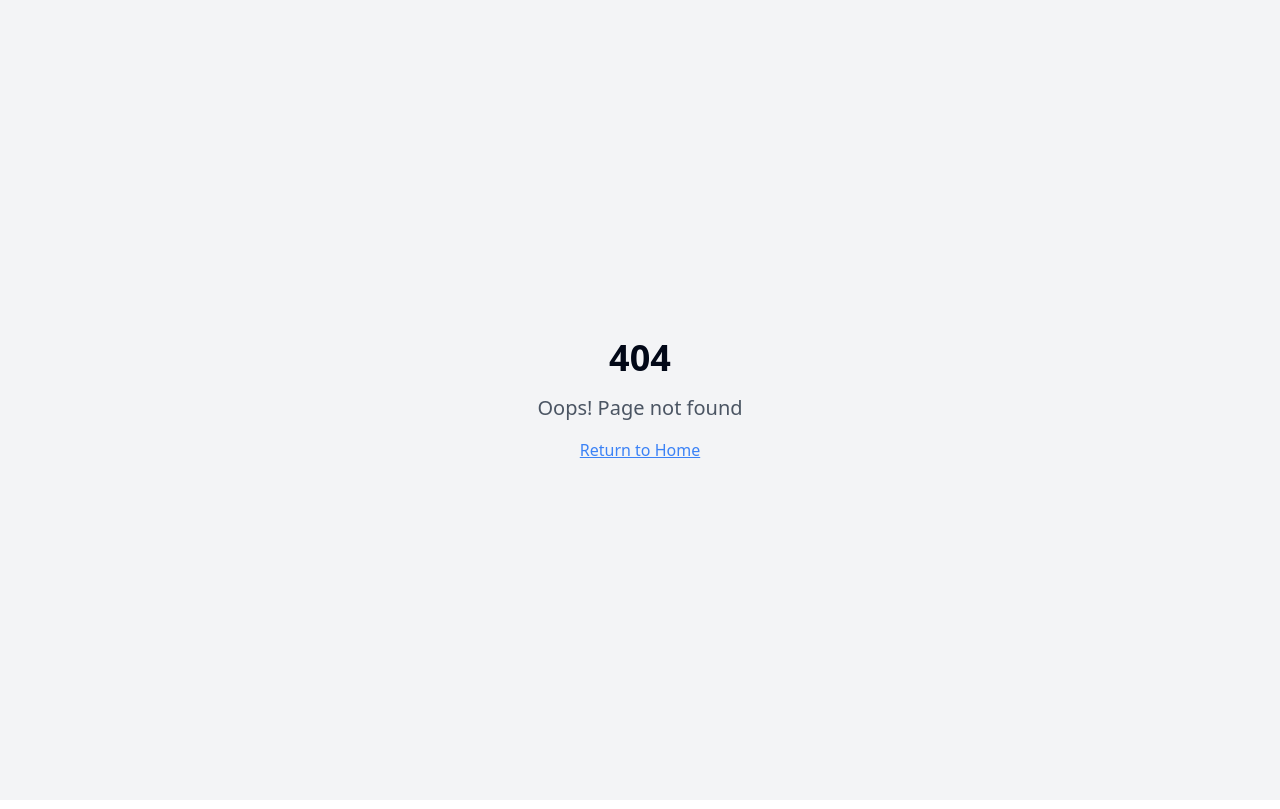
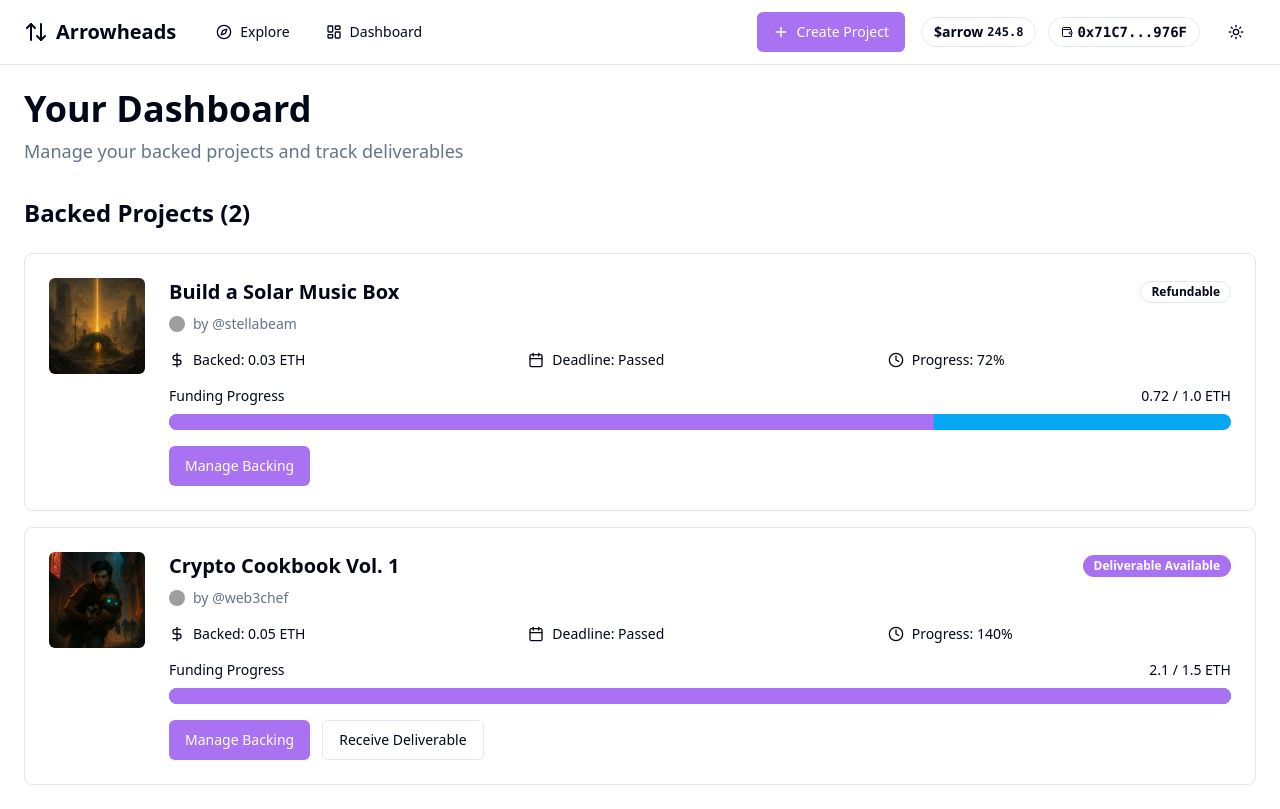
Before and after one commit to Variable-Art/arrowheads-timer, a React (Vite) app: page /dashboard in a window 1280 px wide. Before the commit this address had no page. Built offline with nearby package versions, Linux system fonts and the light colour scheme; grey boxes are pictures that could not be loaded.

Commit message:
Fix: Button navigation issues
The commit addresses reported issues where the "Dashboard", "Receive Deliverable", and "View Project" buttons were not functioning correctly.

```diff
--- a/src/App.tsx
+++ b/src/App.tsx
@@ -6,6 +6,7 @@ import { TooltipProvider } from "@/components/ui/tooltip";
 import { QueryClient, QueryClientProvider } from "@tanstack/react-query";
 import { BrowserRouter, Routes, Route } from "react-router-dom";
 import Index from "./pages/Index";
+import Dashboard from "./pages/Dashboard";
 import NotFound from "./pages/NotFound";
 
 const queryClient = new QueryClient();
@@ -18,6 +19,7 @@ const App = () => (
       <BrowserRouter>
         <Routes>
           <Route path="/" element={<Index />} />
+          <Route path="/dashboard" element={<Dashboard />} />
           {/* ADD ALL CUSTOM ROUTES ABOVE THE CATCH-ALL "*" ROUTE */}
           <Route path="*" element={<NotFound />} />
         </Routes>
--- a/src/components/Header.tsx
+++ b/src/components/Header.tsx
@@ -4,6 +4,7 @@ import { Button } from '@/components/ui/button';
 import { Badge } from '@/components/ui/badge';
 import { Wallet, Plus, ArrowUpDown, Compass, LayoutDashboard } from 'lucide-react';
 import { ThemeToggle } from './ThemeToggle';
+import { useNavigate } from 'react-router-dom';
 
 interface HeaderProps {
   walletAddress: string;
@@ -12,25 +13,35 @@ interface HeaderProps {
 }
 
 const Header = ({ walletAddress, arrowBalance, onCreateProject }: HeaderProps) => {
+  const navigate = useNavigate();
+
   const truncateAddress = (address: string) => {
     return `${address.slice(0, 6)}...${address.slice(-4)}`;
+  };
+
+  const handleDashboard = () => {
+    navigate('/dashboard');
+  };
+
+  const handleExplore = () => {
+    navigate('/');
   };
 
   return (
     <header className="border-b bg-background/95 backdrop-blur supports-[backdrop-filter]:bg-background/60 sticky top-0 z-50">
       <div className="container max-w-7xl mx-auto flex h-16 items-center justify-between px-6">
         <div className="flex items-center space-x-6">
-          <div className="flex items-center space-x-2">
+          <div className="flex items-center space-x-2 cursor-pointer" onClick={handleExplore}>
             <ArrowUpDown className="h-6 w-6" />
             <span className="font-bold text-xl">Arrowheads</span>
           </div>
 
           <nav className="hidden md:flex items-center space-x-1">
-            <Button variant="ghost" className="gap-2">
+            <Button variant="ghost" className="gap-2" onClick={handleExplore}>
               <Compass className="h-4 w-4" />
               Explore
             </Button>
-            <Button variant="ghost" className="gap-2">
+            <Button variant="ghost" className="gap-2" onClick={handleDashboard}>
               <LayoutDashboard className="h-4 w-4" />
               Dashboard
             </Button>
--- /dev/null
+++ b/src/pages/Dashboard.tsx
@@ -0,0 +1,198 @@
+
+import React, { useState } from 'react';
+import Header from '@/components/Header';
+import ProjectActionsModal from '@/components/ProjectActionsModal';
+import { Button } from '@/components/ui/button';
+import { Badge } from '@/components/ui/badge';
+import { Progress } from '@/components/ui/progress';
+import { Calendar, Clock, DollarSign } from 'lucide-react';
+
+// Sample backed projects data
+const backedProjects = [
+  {
+    id: '1',
+    title: 'Build a Solar Music Box',
+    creator: {
+      name: '@stellabeam',
+      avatar: '/lovable-uploads/f405cf6d-7332-4b46-b1a3-e3aa781f5aa1.png'
+    },
+    image: '/lovable-uploads/70a0a04f-7986-4605-8852-902d239bafc3.png',
+    deliveryDate: '2025-02-28',
+    amountBacked: '0.03',
+    totalRaised: '0.72',
+    threshold: '1.0',
+    thresholdMet: false,
+    status: 'refundable' as const,
+    hasDeliverable: false
+  },
+  {
+    id: '2',
+    title: 'Crypto Cookbook Vol. 1',
+    creator: {
+      name: '@web3chef',
+      avatar: '/lovable-uploads/df0a3d71-8a2f-4a46-9ee5-81628460b3e5.png'
+    },
+    image: '/lovable-uploads/d6392a33-25c4-4ee2-a4ce-95adbbbeec3f.png',
+    deliveryDate: '2025-03-15',
+    amountBacked: '0.05',
+    totalRaised: '2.1',
+    threshold: '1.5',
+    thresholdMet: true,
+    status: 'delivered' as const,
+    hasDeliverable: true
+  }
+];
+
+const Dashboard = () => {
+  const [selectedProject, setSelectedProject] = useState<typeof backedProjects[0] | null>(null);
+  const [actionsModalOpen, setActionsModalOpen] = useState(false);
+
+  // Demo wallet details
+  const walletAddress = '0x71C7656EC7ab88b098defB751B7401B5f6d8976F';
+  const arrowBalance = '245.8';
+
+  const handleCreateProject = () => {
+    console.log('Create project clicked');
+  };
+
+  const handleProjectActions = (project: typeof backedProjects[0]) => {
+    setSelectedProject(project);
+    setActionsModalOpen(true);
+  };
+
+  const handleGiveFullAmount = (projectId: string) => {
+    console.log('Give full amount to project:', projectId);
+    setActionsModalOpen(false);
+  };
+
+  const handleReceiveDeliverable = (projectId: string) => {
+    console.log('Receive deliverable for project:', projectId);
+    setActionsModalOpen(false);
+  };
+
+  const handleRequestPartialRefund = (projectId: string) => {
+    console.log('Request partial refund for project:', projectId);
+    setActionsModalOpen(false);
+  };
+
+  return (
+    <div className="min-h-screen bg-background flex flex-col">
+      <Header
+        walletAddress={walletAddress}
+        arrowBalance={arrowBalance}
+        onCreateProject={handleCreateProject}
+      />
+
+      <main className="flex-1 container max-w-7xl mx-auto p-6">
+        <div className="mb-8">
+          <h1 className="text-4xl font-bold mb-2">Your Dashboard</h1>
+          <p className="text-muted-foreground text-lg">
+            Manage your backed projects and track deliverables
+          </p>
+        </div>
+
+        <div className="mb-6">
+          <h2 className="text-2xl font-bold mb-4">Backed Projects ({backedProjects.length})</h2>
+        </div>
+
+        <div className="space-y-4">
+          {backedProjects.map(project => {
+            const daysLeft = Math.ceil((new Date(project.deliveryDate).getTime() - new Date().getTime()) / (1000 * 60 * 60 * 24));
+            const thresholdPercent = Math.round((parseFloat(project.totalRaised) / parseFloat(project.threshold)) * 100);
+
+            return (
+              <div key={project.id} className="rounded-lg border p-6 bg-card">
+                <div className="flex gap-6">
+                  <img
+                    src={project.image}
+                    alt={project.title}
+                    className="w-24 h-24 rounded-md object-cover"
+                    onError={(e) => {
+                      e.currentTarget.src = '/placeholder.svg';
+                    }}
+                  />
+
+                  <div className="flex-1 space-y-4">
+                    <div>
+                      <div className="flex items-center justify-between mb-2">
+                        <h3 className="text-xl font-semibold">{project.title}</h3>
+                        <Badge variant={project.status === 'delivered' ? 'default' : 'outline'}>
+                          {project.status === 'delivered' ? 'Deliverable Available' :
+                           project.status === 'refundable' ? 'Refundable' : 'Locked'}
+                        </Badge>
+                      </div>
+                      <div className="flex items-center gap-2 text-sm text-muted-foreground">
+                        <img
+                          src={project.creator.avatar}
+                          alt={project.creator.name}
+                          className="w-4 h-4 rounded-full"
+                        />
+                        <span>by {project.creator.name}</span>
+                      </div>
+                    </div>
+
+                    <div className="grid grid-cols-1 md:grid-cols-3 gap-4 text-sm">
+                      <div className="flex items-center gap-2">
+                        <DollarSign className="h-4 w-4" />
+                        <span>Backed: {project.amountBacked} ETH</span>
+                      </div>
+                      <div className="flex items-center gap-2">
+                        <Calendar className="h-4 w-4" />
+                        <span>Deadline: {daysLeft > 0 ? `${daysLeft} days` : 'Passed'}</span>
+                      </div>
+                      <div className="flex items-center gap-2">
+                        <Clock className="h-4 w-4" />
+                        <span>Progress: {thresholdPercent}%</span>
+                      </div>
+                    </div>
+
+                    <div className="space-y-2">
+                      <div className="flex items-center justify-between text-sm">
+                        <span>Funding Progress</span>
+                        <span>{project.totalRaised} / {project.threshold} ETH</span>
+                      </div>
+                      <Progress value={Math.min(thresholdPercent, 100)} className="w-full" />
+                    </div>
+
+                    <div className="flex gap-3">
+                      <Button onClick={() => handleProjectActions(project)}>
+                        Manage Backing
+                      </Button>
+                      {project.hasDeliverable && (
+                        <Button variant="outline" onClick={() => handleReceiveDeliverable(project.id)}>
+                          Receive Deliverable
+                        </Button>
+                      )}
+                    </div>
+                  </div>
+                </div>
+              </div>
+            );
+          })}
+        </div>
+
+        {backedProjects.length === 0 && (
+          <div className="text-center py-12">
+            <p className="text-muted-foreground">You haven't backed any projects yet.</p>
+          </div>
+        )}
+      </main>
+
+      {selectedProject && (
+        <ProjectActionsModal
+          isOpen={actionsModalOpen}
+          onClose={() => {
+            setActionsModalOpen(false);
+            setSelectedProject(null);
+          }}
+          project={selectedProject}
+          onGiveFullAmount={handleGiveFullAmount}
+          onReceiveDeliverable={handleReceiveDeliverable}
+          onRequestPartialRefund={handleRequestPartialRefund}
+        />
+      )}
+    </div>
+  );
+};
+
+export default Dashboard;
--- a/src/pages/Index.tsx
+++ b/src/pages/Index.tsx
@@ -110,6 +110,16 @@ const Index = () => {
 
   const handleViewProject = (projectId: string) => {
     console.log('Viewing project:', projectId);
+    const project = projectId === 'featured'
+      ? featuredProject
+      : sampleProjects.find(p => p.id === projectId);
+
+    if (project) {
+      toast({
+        title: "Project Details",
+        description: `Viewing details for "${project.title}" by ${project.creator.name}`,
+      });
+    }
   };
 
   const handleFiltersChange = (sort: string, filter: string, search: string) => {
```
